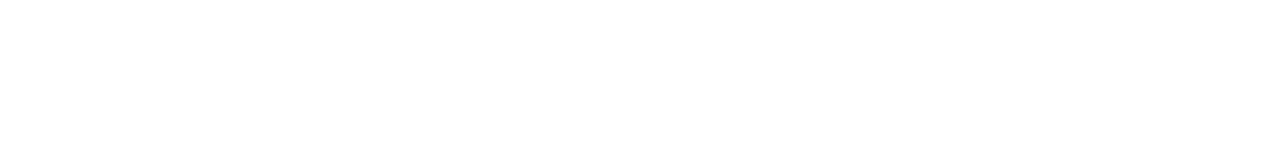
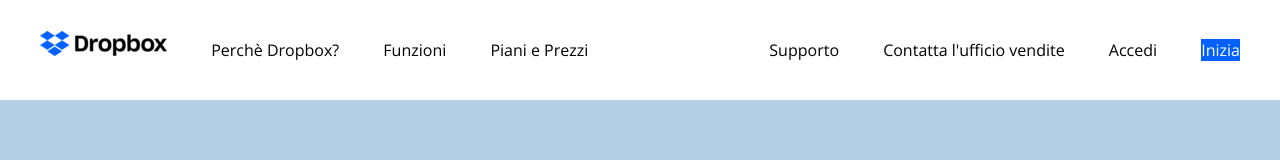
Before and after one commit to Immolazione/htmlcss-dropbox, a plain HTML site: page index.html in a window 1280 px wide. Drawn offline with nearby package versions, Linux system fonts and the light colour scheme.

Commit message:
done header navigation

```diff
--- a/css/style.css
+++ b/css/style.css
@@ -24,5 +24,87 @@
 }
 
 /* UTILITIES */
+
+.btn {
+    text-decoration: none;
+}
+
+.btn-blue {
+    background-color: #0061FF;
+}
+
+.btn-white {
+    border: 1px solid black;
+}
+
+.color-white {
+    color: white;
+}
+
+.color-black {
+    color: black;
+}
+
+.color-lightgrey {
+    color: lightgrey;
+}
+
+.text-center {
+    text-align: center;
+}
+
+.text-right {
+    text-align: right;
+}
+
+.inlinebl {
+    display: inline-block;
+}
+
+.fl-left {
+    float: left;
+}
+
+.fl-right {
+    float: right;
+}
+
 /* HEADER */
+
+.header-nav {
+    height: 100px;
+    position: fixed;
+    line-height: 100px;
+    background-color: white;
+    width: 100%;
+}
+
+.header-main {
+    height: 900px;
+    background-color: #B4D0E7;
+}
+
+.col-nav ul, .col-nav li {
+    display: inline-block;
+}
+
+.col-nav {
+    width: 50%;
+}
+
+.header-nav .first-col > ul > li {
+    margin-left: 40px;
+    cursor: pointer;
+}
+
+.header-nav .second-col > ul > li {
+    margin-right: 40px;
+    cursor: pointer;
+}
+
+.col-nav > ul > li:hover {
+    border-bottom: 2px solid black;
+}
+
+/* HEADER JUMBO */
 /* MAIN */
--- a/index.html
+++ b/index.html
@@ -15,6 +15,37 @@
     <title>Dropbox</title>
 </head>
 <body>
-
+    <header>
+        <div class="header-nav clearfix">
+            <!-- prima colonna nav -->
+            <div class="first-col col-nav fl-left">
+                <ul>
+                    <li><img src="img/logo-small.png" alt="Logo_Dropbox"></li>
+                    <li>Perch&egrave; Dropbox?</li>
+                    <li>Funzioni</li>
+                    <li>Piani e Prezzi</li>
+                </ul>
+            </div>
+            <!-- seconda colonna nav -->
+            <div class="second-col col-nav fl-left text-right">
+                <ul>
+                    <li>Supporto</li>
+                    <li>Contatta l'ufficio vendite</li>
+                    <li>Accedi</li>
+                    <li><a class="btn btn-blue color-white" href="#">Inizia</a></li>
+                </ul>
+            </div>
+        </div>
+        <!-- header main -->
+        <div class="header-main">
+            <div class="container-header">
+                <h1></h1>
+                <div class="jumbotron">
+                    <div></div>
+                    <div></div>
+                </div>
+            </div>
+        </div>
+    </header>
 </body>
 </html>
```
